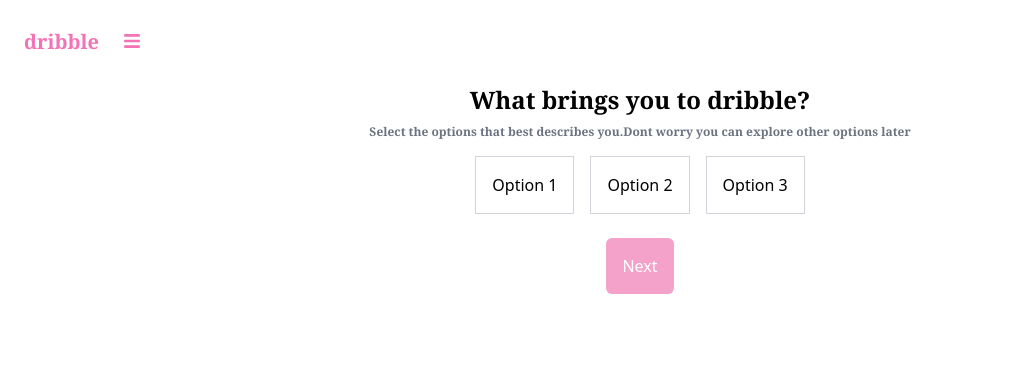
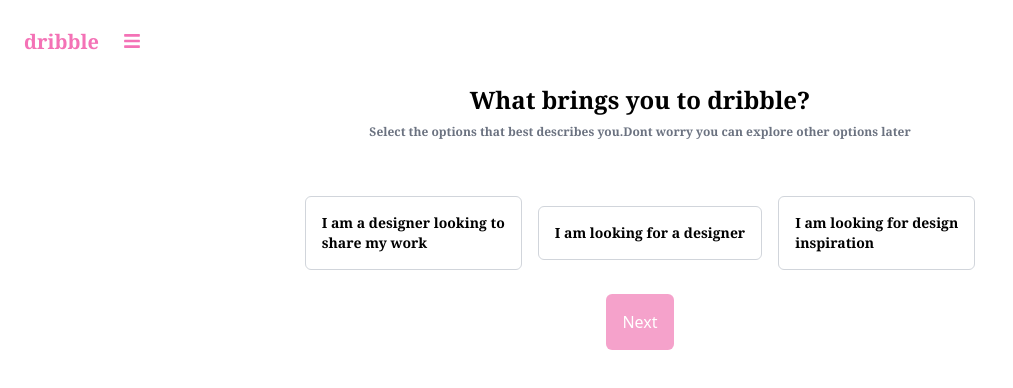
Before and after one commit to ShoveetSingh/InternshipAssignment1, a React (Vite) app: page /Information in a window 1280 px wide. Shown: the top 388 px of the page, without its empty margins (0-1013 px from the left). Built offline with nearby package versions, Linux system fonts and the light colour scheme.

Commit message:
Final commit!

```diff
--- a/src/components/Information.jsx
+++ b/src/components/Information.jsx
@@ -19,6 +19,9 @@
     }
   }
 
+  const array =[['I am a designer looking to ',<br/>, 'share my work'], 'I am looking for a designer',['I am looking for design',<br/>, 'inspiration']]
+  const array2 = [['Showcase your work',<br/>,'and start working with us'],['Find designers to work with'],['With over 1 million from a vast community',<br/>,' of designer']];
+
   return (
     <div>
         <div className= "flex flex-row px-6 py-6">
@@ -31,17 +34,21 @@
           <h1 className="font-bold text-2xl font-serif">What brings you to dribble?</h1>
           <p1 className="font-serif font-semibold text-xs text-gray-500 py-2">Select the options that best describes you.Dont worry you can explore other options later</p1>
         </div>
-        <div className="flex flex-col justify-center">
+        <div className="flex flex-col justify-center py-10">
           <div className='flex flex-row justify-center items-center'>
       {[1, 2, 3].map((option) => (
         <div
+        relative
           key={option}
-          className={`option p-4 m-2 border border-gray-300 cursor-pointer ${
+          className={`option rounded-md p-4 m-2 border border-gray-300 cursor-pointer ${
             selectedOption === option ? 'border-pink-400' : ''
           }`}
           onClick={() => handleOptionClick(option)}
         >
-          Option {option}
+          <div className="text-sm font-bold font-serif">
+            <h1>{array[option-1]}</h1>
+            {selectedOption === option && <p1 className="text-xs font-normal italic text-gray-400">{array2[option - 1]}</p1>}
+          </div>
         </div>
       ))}
       </div>
```
